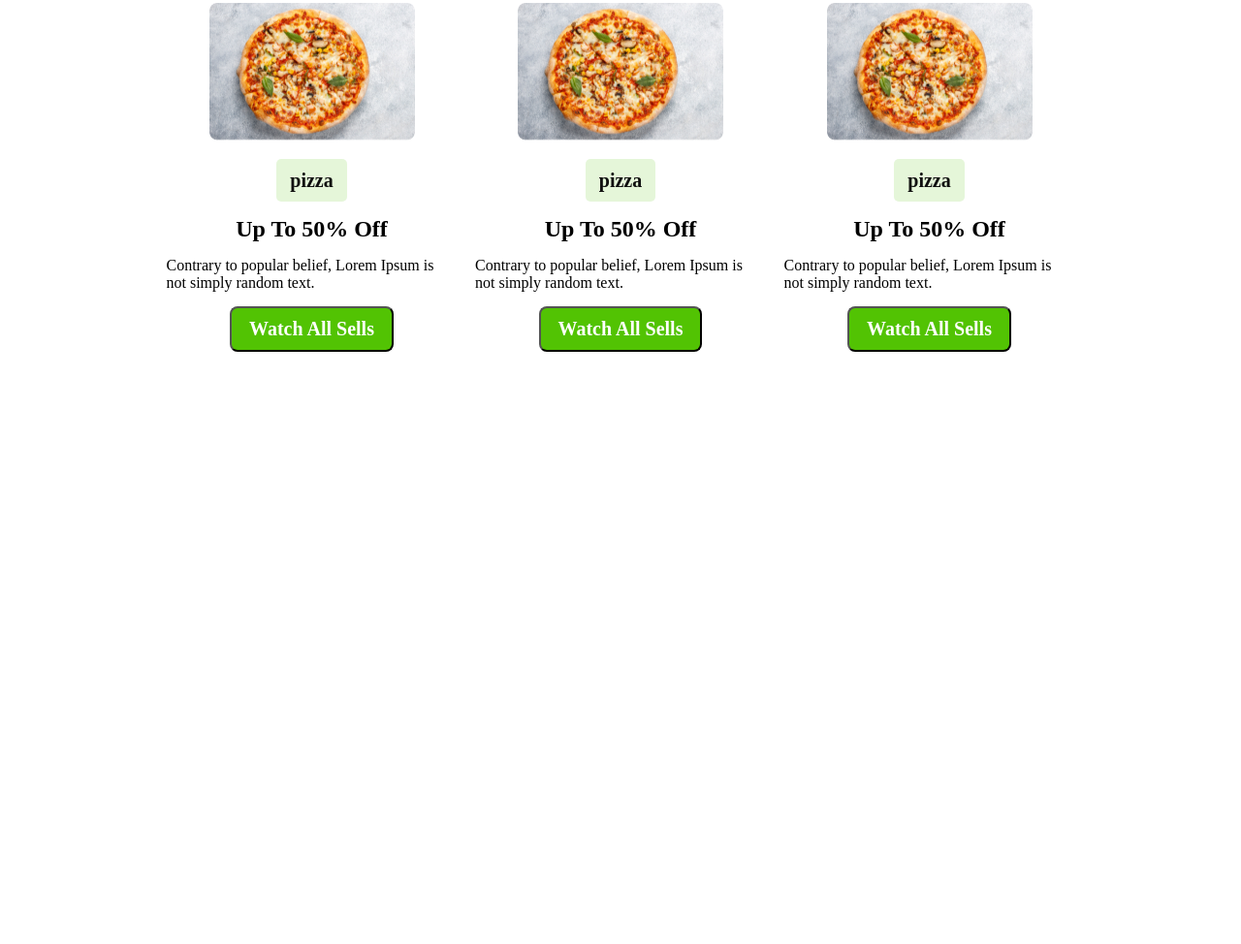
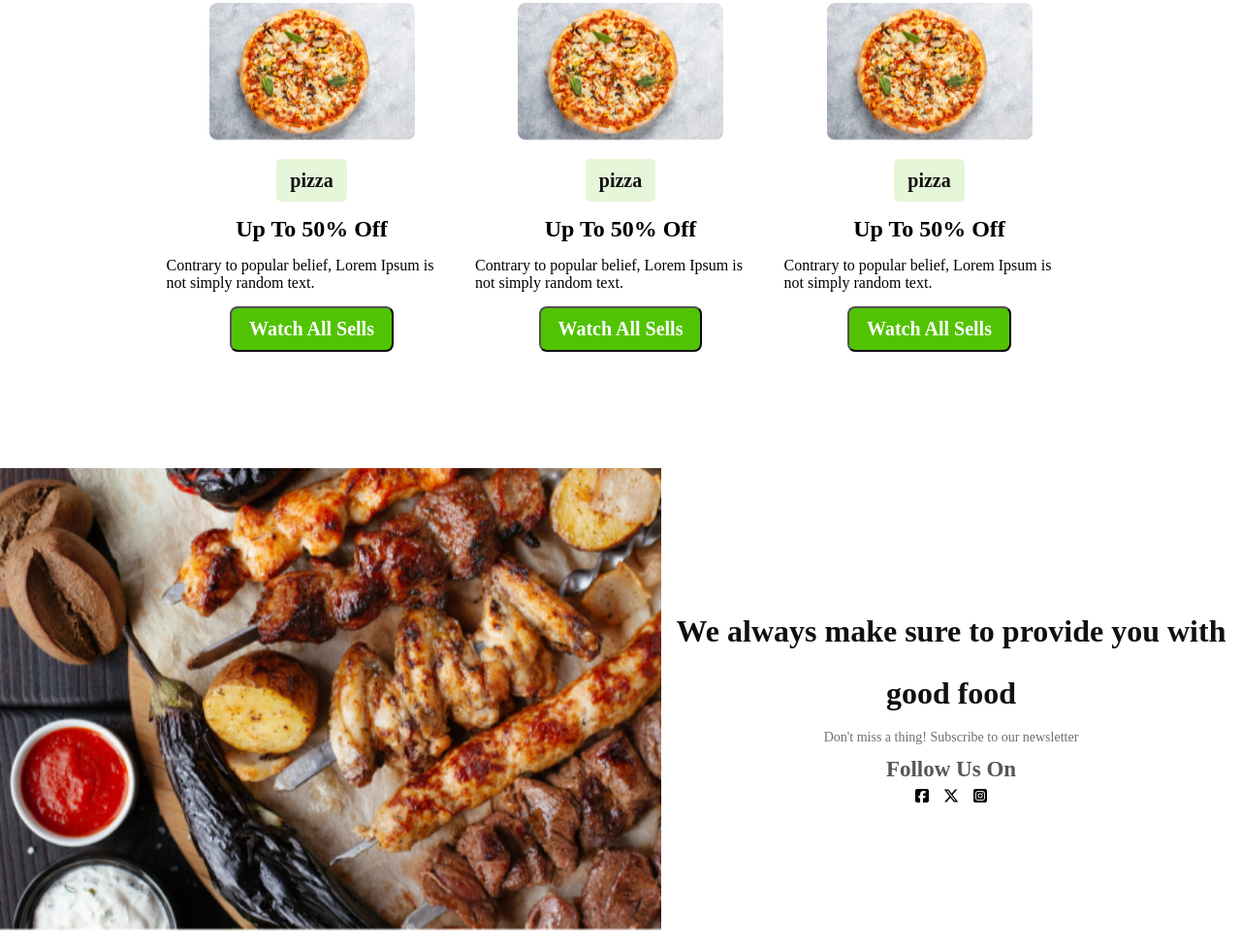
Before and after one commit to Kawser420/food-restaurant, a plain HTML site: page index.html in a window 1280 px wide. Shown: the part 866-1840 px from the top of the page at 97% size. Before the commit the page ends 1339 px from the top, so only its background shows below. Drawn offline with Linux system fonts and the light colour scheme.

Commit message:
food section is complete

```diff
--- a/index.html
+++ b/index.html
@@ -5,6 +5,10 @@
     <meta name="viewport" content="width=device-width, initial-scale=1.0" />
     <title>Food Restaurant</title>
     <link rel="stylesheet" href="style/style.css" />
+    <script
+      src="https://kit.fontawesome.com/4ee108a205.js"
+      crossorigin="anonymous"
+    ></script>
   </head>
   <body>
     <header></header>
@@ -75,6 +79,28 @@
           </div>
         </div>
       </section>
+      <!-- food contact section -->
+      <section id="food-contact">
+        <div class="food-info">
+          <div class="food-img">
+            <img src="assets/foods.png" alt="" />
+          </div>
+          <div class="food-details">
+            <h2 class="title">
+              We always make sure to provide you with good food
+            </h2>
+            <p class="description">
+              Don't miss a thing! Subscribe to our newsletter
+            </p>
+            <h3 class="contact-follow">Follow Us On</h3>
+            <div class="food-social-contact">
+              <i class="fa-brands fa-square-facebook"></i>
+              <i class="fa-brands fa-x-twitter"></i>
+              <i class="fa-brands fa-square-instagram"></i>
+            </div>
+          </div>
+        </div>
+      </section>
     </main>
   </body>
 </html>
--- a/style/style.css
+++ b/style/style.css
@@ -127,3 +127,47 @@
   background: rgba(82, 195, 3, 0.15);
   border-radius: 5px;
 }
+.food-info {
+  display: flex;
+  justify-content: center;
+  align-items: center;
+}
+.food-details .title {
+  color: rgb(16, 16, 16);
+  font-family: Work Sans;
+  font-size: 32px;
+  font-weight: 700;
+  line-height: 64px;
+  letter-spacing: 0%;
+  text-align: center;
+}
+.food-details .description {
+  color: rgb(16, 16, 16);
+  font-family: Work Sans;
+  font-size: 14px;
+  font-weight: 500;
+  line-height: 28px;
+  letter-spacing: 0%;
+  text-align: center;
+  opacity: 0.6;
+}
+.food-details .contact-follow {
+  color: rgb(16, 16, 16);
+  font-family: Work Sans;
+  font-size: 23px;
+  font-weight: 600;
+  line-height: 38px;
+  letter-spacing: 0%;
+  text-align: center;
+  opacity: 0.7;
+}
+.food-img img {
+  width: 682px;
+  margin: 10px auto;
+}
+.food-social-contact {
+  display: flex;
+  justify-content: center;
+  align-items: center;
+  gap: 15px;
+}
```
